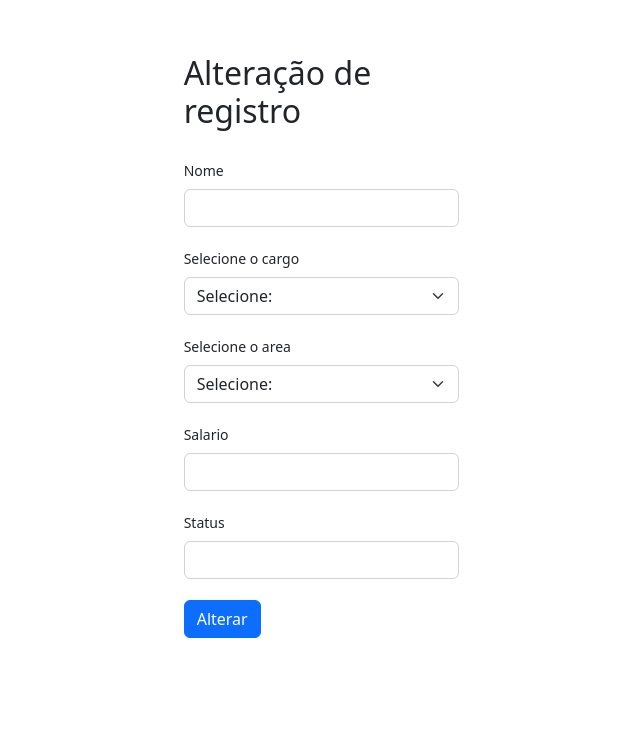
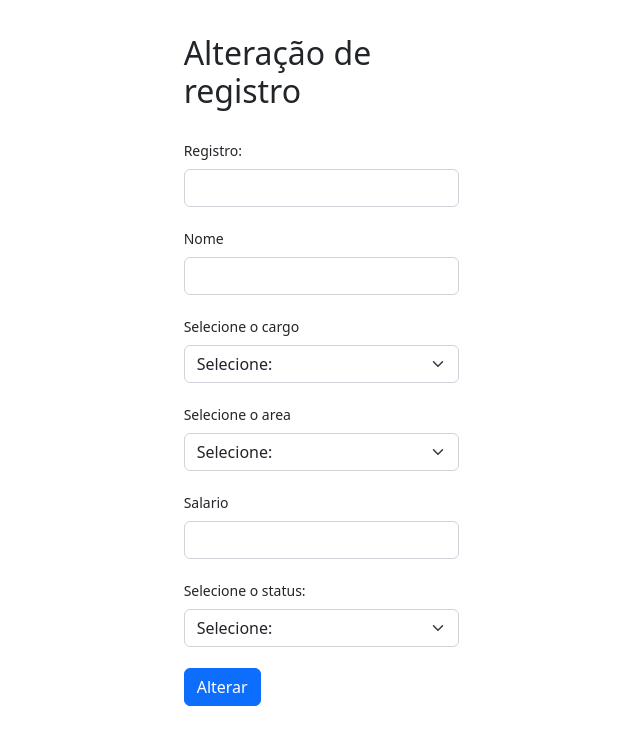
Before and after one commit to FelipeOropeza/ExercicioPesquisa, a PHP site: page /FormAlt.php?cd=1 in a window 1280 px wide. Shown: the top 745 px of the page, without its empty margins (273-913 px from the left). Run offline with PHP 8.4, Linux system fonts and the light colour scheme; data that the repository does not hold is empty.

Commit message:
Update FormAlt.php

```diff
--- a/FormAlt.php
+++ b/FormAlt.php
@@ -8,7 +8,7 @@
     <link href="https://cdn.jsdelivr.net/npm/bootstrap@5.2.2/dist/css/bootstrap.min.css" rel="stylesheet" integrity="sha384-Zenh87qX5JnK2Jl0vWa8Ck2rdkQ2Bzep5IDxbcnCeuOxjzrPF/et3URy9Bv1WTRi" crossorigin="anonymous">
     <style>
         #div{
-            margin-top: 50px;
+            margin-top: 30px;
         }
     </style>
 </head>
@@ -26,6 +26,11 @@
         <div class="col-sm-3 offset-md-4">
             <h2>Alteração de registro</h2>
             <br>
+            <label for="prod" class="form-label">Registro:</label>
+            <input type="text" value="<?php echo $exibirReg['Registro']; ?>" class="form-control" id="txtnome" name="txtnome">
+        </div>
+        <br>
+        <div class="col-sm-3 offset-md-4">
             <label for="prod" class="form-label">Nome</label>
             <input type="text" value="<?php echo $exibirReg['Nome']; ?>" class="form-control" id="txtnome" name="txtnome">
         </div>
@@ -56,13 +61,17 @@
         </div>
         <br>
         <div class="col-sm-3 offset-md-4">
-            <label for="prod" class="form-label">Status</label>
-            <input type="text" value="<?php echo $exibirReg['Status']; ?>" class="form-control" id="txtstatus" name="txtstatus">
+            <label for="stat" class="form-label">Selecione o status:</label>
+            <select id="stat" name="stat" class="form-select">
+            <option value="1">Selecione:</option>
+            <option>Ativo</option>
+            <option>Inativo</option>
+            </select>
         </div>
         <br>
         <div class="col-sm-3 offset-md-4">
             <button type="submit" class="btn btn-primary">Alterar</button>
-    </div>
+        </div>
 </form>
 </div>
 </body>
```
